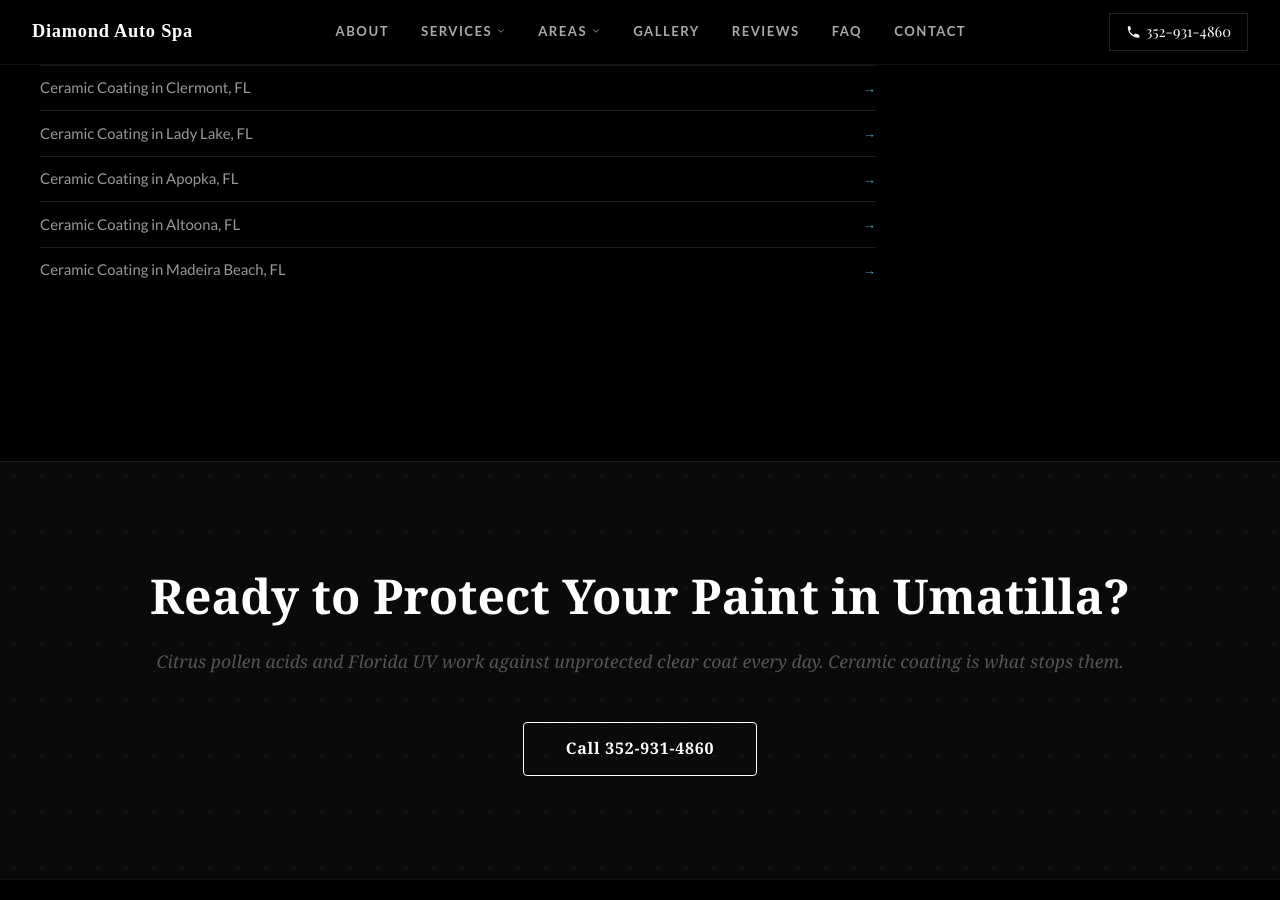
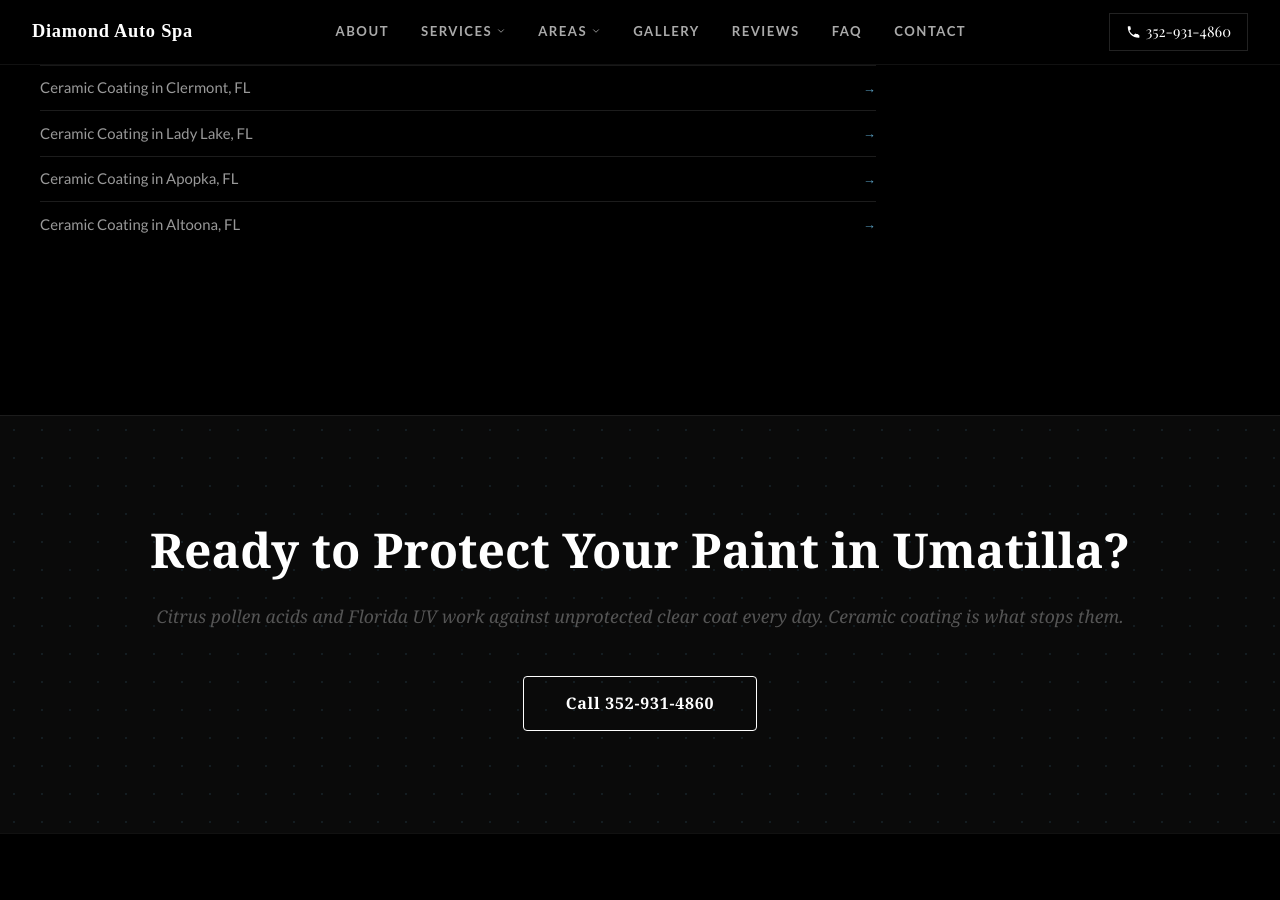
Before and after one commit to JamesBrownR/Diamond-Auto-Spa-Detailing, a Jekyll site: the page built from service-area/umatilla-fl/ceramic-coating/index.html, in a window 1280 px wide and 900 px high, scrolled down 5034 px. Built offline with Jekyll 4.4.1, drawn with Linux system fonts in a browser that asks for light colours; some web fonts are replaced.

Commit message:
Update index.html

```diff
--- a/service-area/umatilla-fl/ceramic-coating/index.html
+++ b/service-area/umatilla-fl/ceramic-coating/index.html
@@ -288,7 +288,6 @@ description: Professional mobile ceramic coating in Umatilla, FL. Full decontami
                 <li><a href="/service-area/lady-lake-fl/ceramic-coating/">Ceramic Coating in Lady Lake, FL</a></li>
                 <li><a href="/service-area/apopka-fl/ceramic-coating/">Ceramic Coating in Apopka, FL</a></li>
                 <li><a href="/service-area/altoona-fl/ceramic-coating/">Ceramic Coating in Altoona, FL</a></li>
-                <li><a href="/service-area/madeira-beach-fl/ceramic-coating/">Ceramic Coating in Madeira Beach, FL</a></li>
             </ul>
         </div>
 
```
